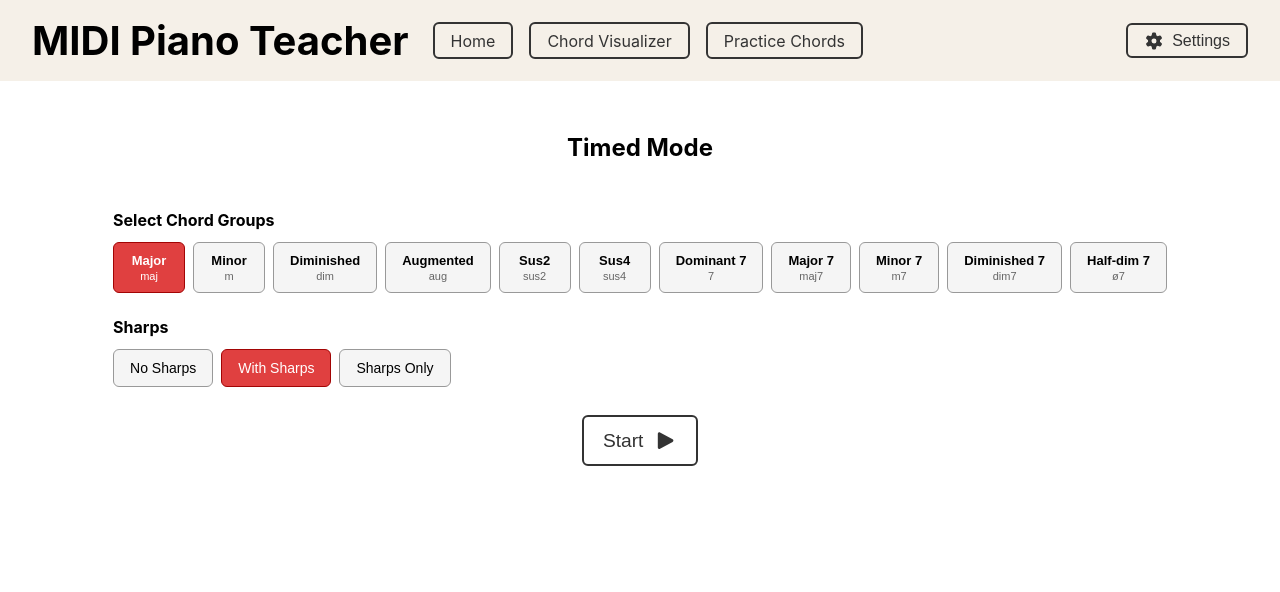
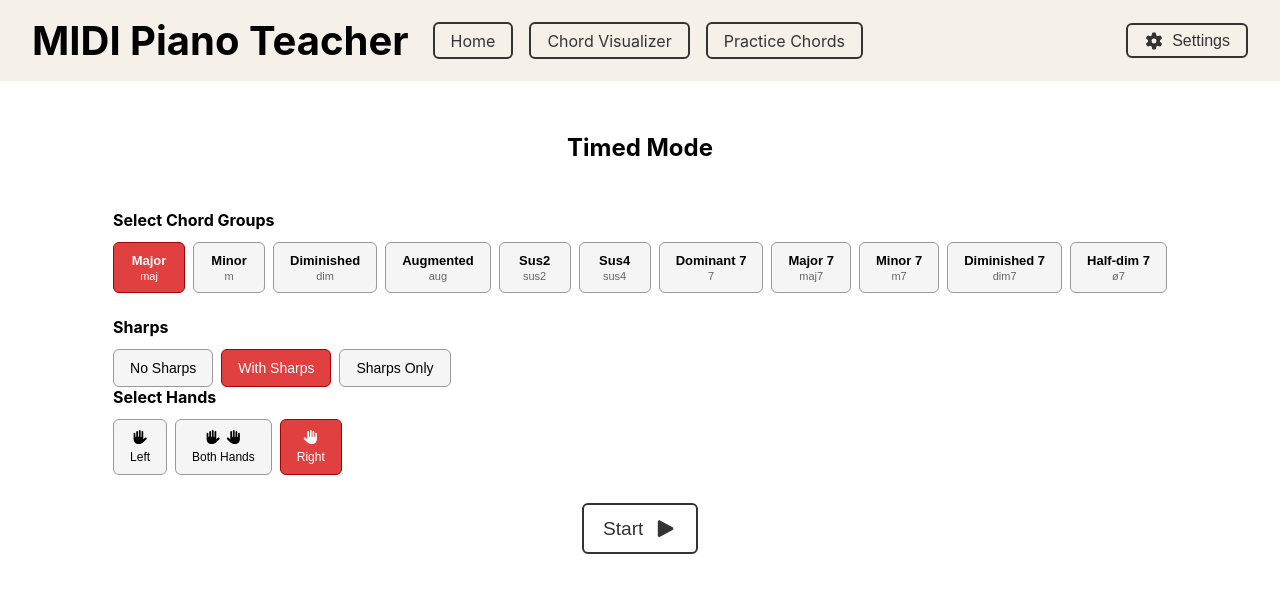
Before and after one commit to mjosephs1/midi-piano-teacher-web, a React (Create React App) app: page /practice-chords/timed in a window 1280 px wide. Shown: the top 592 px of the page. Built offline with nearby package versions, Linux system fonts and the light colour scheme.

Commit message:
Introduce left/right hand options in the practice configuration so that the user can target a specific hand or practice playing the right chords with both hands simultaneously

```diff
--- a/src/ChordQueue.tsx
+++ b/src/ChordQueue.tsx
@@ -1,5 +1,5 @@
 import { FC, useState, useEffect, useRef } from 'react';
-import { CHORD_PATTERNS, NOTE_NAMES, SharpsFilter } from './midi/noteUtils';
+import { CHORD_PATTERNS, NOTE_NAMES, SharpsFilter, HandsMode } from './midi/noteUtils';
 import { useMidi } from './midi/MidiContext';
 import './ChordQueue.css';
 
@@ -14,6 +14,7 @@ interface ChordQueueItem {
 interface ChordQueueProps {
   selectedGroups: Set<string>;
   sharpsFilter: SharpsFilter;
+  handsMode: HandsMode;
   onCurrentChordChange: (notes: Set<number>) => void;
   onChordMatched?: () => void;
   onChordMistake?: () => void;
@@ -51,7 +52,7 @@ function computeChordNotes(item: ChordQueueItem): Set<number> {
   return new Set(pattern.intervals.map(i => MIDI_BASE + item.rootIndex + i));
 }
 
-export const ChordQueue: FC<ChordQueueProps> = ({ selectedGroups, sharpsFilter, onCurrentChordChange, onChordMatched, onChordMistake }) => {
+export const ChordQueue: FC<ChordQueueProps> = ({ selectedGroups, sharpsFilter, handsMode, onCurrentChordChange, onChordMatched, onChordMistake }) => {
   const [queue, setQueue] = useState<ChordQueueItem[]>(() =>
     Array.from({ length: 5 }, () => generateChordItem(selectedGroups, sharpsFilter))
   );
@@ -64,7 +65,7 @@ export const ChordQueue: FC<ChordQueueProps> = ({ selectedGroups, sharpsFilter,
   const lastMatchedChordRef = useRef<string | null>(null);
   const fadingOutCardRef = useRef<ChordQueueItem | null>(null);
 
-  const { pressedChords } = useMidi();
+  const { pressedChords, pressedNotes } = useMidi();
 
   // Regenerate queue when selectedGroups or sharpsFilter changes
   useEffect(() => {
@@ -79,10 +80,28 @@ export const ChordQueue: FC<ChordQueueProps> = ({ selectedGroups, sharpsFilter,
 
   // Detect chord match and trigger flash
   useEffect(() => {
-    if (!pressedChords) return;
+    if (!pressedChords && handsMode !== 'both') return;
+    if (handsMode === 'both' && pressedNotes.size === 0) return;
+
     const target = `${NOTE_NAMES[queue[0].rootIndex]} ${queue[0].patternName}`;
     if (isTransitioningRef.current) return;
-    if (pressedChords !== target) {
+
+    let isMatch = false;
+    if (handsMode === 'both') {
+      // For both hands mode: only check for mistakes if 6+ notes are pressed
+      if (pressedNotes.size < 6) return;
+      // Check that each pitch class appears at least twice
+      const targetNotes = computeChordNotes(queue[0]);
+      const targetPCs = new Set(Array.from(targetNotes).map(n => n % 12));
+      isMatch = [...targetPCs].every(pc =>
+        Array.from(pressedNotes).filter(n => n % 12 === pc).length >= 2
+      );
+    } else {
+      // For left/right modes: use chord name matching
+      isMatch = pressedChords === target;
+    }
+
+    if (!isMatch) {
       onChordMistake?.();
       return;
     }
@@ -94,7 +113,7 @@ export const ChordQueue: FC<ChordQueueProps> = ({ selectedGroups, sharpsFilter,
     onChordMatched?.();
     setIsFlashing(true);
     setIsAdvancing(true);
-  }, [pressedChords, queue]);
+  }, [pressedChords, pressedNotes, handsMode, queue]);
 
   // Detect if a new chord is pressed while transitioning
   useEffect(() => {
--- a/src/PracticeConfiguration.css
+++ b/src/PracticeConfiguration.css
@@ -86,3 +86,44 @@
   border-color: #a20404;
   color: #fff;
 }
+
+.hands-buttons {
+  display: flex;
+  flex-wrap: wrap;
+  gap: 8px;
+}
+
+.hands-btn {
+  display: flex;
+  flex-direction: column;
+  align-items: center;
+  padding: 10px 16px;
+  border: 1px solid #999;
+  background-color: #f5f5f5;
+  border-radius: 6px;
+  cursor: pointer;
+  transition: background-color 0.2s, border-color 0.2s;
+  font-size: 14px;
+  gap: 6px;
+}
+
+.hands-btn:hover {
+  background-color: #e0e0e0;
+}
+
+.hands-btn.selected {
+  background-color: #E04040;
+  border-color: #a20404;
+  color: #fff;
+}
+
+.hands-btn-label {
+  font-size: 12px;
+  font-weight: 500;
+}
+
+.both-hands-icon {
+  display: flex;
+  gap: 4px;
+  align-items: center;
+}
--- a/src/PracticeConfiguration.tsx
+++ b/src/PracticeConfiguration.tsx
@@ -1,5 +1,7 @@
 import { FC } from 'react';
-import { CHORD_PATTERNS, SharpsFilter } from './midi/noteUtils';
+import { CHORD_PATTERNS, SharpsFilter, HandsMode } from './midi/noteUtils';
+import { FontAwesomeIcon } from '@fortawesome/react-fontawesome';
+import { faHand } from '@fortawesome/free-solid-svg-icons';
 import './PracticeConfiguration.css';
 
 interface PracticeConfigurationProps {
@@ -7,6 +9,8 @@ interface PracticeConfigurationProps {
   onSelectedGroupsChange: (groups: Set<string>) => void;
   sharpsFilter: SharpsFilter;
   onSharpsFilterChange: (filter: SharpsFilter) => void;
+  handsMode: HandsMode;
+  onHandsModeChange: (mode: HandsMode) => void;
 }
 
 export const PracticeConfiguration: FC<PracticeConfigurationProps> = ({
@@ -14,6 +18,8 @@ export const PracticeConfiguration: FC<PracticeConfigurationProps> = ({
   onSelectedGroupsChange,
   sharpsFilter,
   onSharpsFilterChange,
+  handsMode,
+  onHandsModeChange,
 }) => {
   const toggleGroup = (name: string) => {
     if (selectedGroups.has(name) && selectedGroups.size === 1) return;
@@ -59,6 +65,33 @@ export const PracticeConfiguration: FC<PracticeConfigurationProps> = ({
           </button>
         ))}
       </div>
+      <h3 className="practice-config-label">Select Hands</h3>
+      <div className="hands-buttons">
+        <button
+          className={`hands-btn${handsMode === 'left' ? ' selected' : ''}`}
+          onClick={() => onHandsModeChange('left')}
+        >
+          <FontAwesomeIcon icon={faHand} style={{ transform: 'scaleX(-1)' }} />
+          <span className="hands-btn-label">Left</span>
+        </button>
+        <button
+          className={`hands-btn${handsMode === 'both' ? ' selected' : ''}`}
+          onClick={() => onHandsModeChange('both')}
+        >
+          <div className="both-hands-icon">
+            <FontAwesomeIcon icon={faHand} style={{ transform: 'scaleX(-1)' }} />
+            <FontAwesomeIcon icon={faHand} />
+          </div>
+          <span className="hands-btn-label">Both Hands</span>
+        </button>
+        <button
+          className={`hands-btn${handsMode === 'right' ? ' selected' : ''}`}
+          onClick={() => onHandsModeChange('right')}
+        >
+          <FontAwesomeIcon icon={faHand} />
+          <span className="hands-btn-label">Right</span>
+        </button>
+      </div>
     </div>
   );
 };
--- a/src/PracticeMode.tsx
+++ b/src/PracticeMode.tsx
@@ -2,7 +2,7 @@ import { FC, useState, useEffect, useRef } from 'react';
 import { FontAwesomeIcon } from '@fortawesome/react-fontawesome';
 import { library } from '@fortawesome/fontawesome-svg-core';
 import { faGear } from '@fortawesome/free-solid-svg-icons';
-import { SharpsFilter } from './midi/noteUtils';
+import { SharpsFilter, HandsMode } from './midi/noteUtils';
 import { VirtualPiano } from './midi/VirtualPiano';
 import { ChordQueue } from './ChordQueue';
 import { PracticeConfiguration } from './PracticeConfiguration';
@@ -16,6 +16,7 @@ interface PracticeModeProps {
 
 const STORAGE_KEY = 'midiPianoPracticeChordGroups';
 const SHARPS_FILTER_KEY = 'midiPianoPracticeSharpFilter';
+const HANDS_MODE_KEY = 'midiPianoPracticeHandsMode';
 
 export const PracticeMode: FC<PracticeModeProps> = ({ numKeys }) => {
   const [selectedGroups, setSelectedGroups] = useState<Set<string>>(() => {
@@ -43,6 +44,18 @@ export const PracticeMode: FC<PracticeModeProps> = ({ numKeys }) => {
     return 'with-sharps';
   });
 
+  const [handsMode, setHandsMode] = useState<HandsMode>(() => {
+    try {
+      const stored = localStorage.getItem(HANDS_MODE_KEY);
+      if (stored === 'left' || stored === 'both' || stored === 'right') {
+        return stored;
+      }
+    } catch {
+      // localStorage unavailable
+    }
+    return 'right';
+  });
+
   const [currentChordNotes, setCurrentChordNotes] = useState<Set<number>>(new Set());
   const [configOpen, setConfigOpen] = useState(false);
   const configWrapperRef = useRef<HTMLDivElement>(null);
@@ -62,6 +75,14 @@ export const PracticeMode: FC<PracticeModeProps> = ({ numKeys }) => {
       // localStorage unavailable
     }
   }, [sharpsFilter]);
+
+  useEffect(() => {
+    try {
+      localStorage.setItem(HANDS_MODE_KEY, handsMode);
+    } catch {
+      // localStorage unavailable
+    }
+  }, [handsMode]);
 
   useEffect(() => {
     const handleClickOutside = (e: MouseEvent) => {
@@ -100,6 +121,8 @@ export const PracticeMode: FC<PracticeModeProps> = ({ numKeys }) => {
                 onSelectedGroupsChange={setSelectedGroups}
                 sharpsFilter={sharpsFilter}
                 onSharpsFilterChange={setSharpsFilter}
+                handsMode={handsMode}
+                onHandsModeChange={setHandsMode}
               />
             </div>
           )}
@@ -108,7 +131,7 @@ export const PracticeMode: FC<PracticeModeProps> = ({ numKeys }) => {
       <VirtualPiano numKeys={numKeys} pressedNotes={currentChordNotes} />
       <div className="chord-queue-section">
         <div className="chord-queue-label">Play this</div>
-        <ChordQueue selectedGroups={selectedGroups} sharpsFilter={sharpsFilter} onCurrentChordChange={setCurrentChordNotes} />
+        <ChordQueue selectedGroups={selectedGroups} sharpsFilter={sharpsFilter} handsMode={handsMode} onCurrentChordChange={setCurrentChordNotes} />
       </div>
     </div>
   );
--- a/src/TimedMode.tsx
+++ b/src/TimedMode.tsx
@@ -2,7 +2,7 @@ import { FC, useState, useEffect } from 'react';
 import { FontAwesomeIcon } from '@fortawesome/react-fontawesome';
 import { library } from '@fortawesome/fontawesome-svg-core';
 import { faPlay, faStop, faRotateRight } from '@fortawesome/free-solid-svg-icons';
-import { SharpsFilter } from './midi/noteUtils';
+import { SharpsFilter, HandsMode } from './midi/noteUtils';
 import { PracticeConfiguration } from './PracticeConfiguration';
 import { ChordQueue } from './ChordQueue';
 import './TimedMode.css';
@@ -17,6 +17,7 @@ interface TimedModeProps {
 
 const STORAGE_KEY = 'midiPianoTimedChordGroups';
 const SHARPS_FILTER_KEY = 'midiPianoTimedSharpFilter';
+const HANDS_MODE_KEY = 'midiPianoTimedHandsMode';
 const COUNTDOWN_LABELS = ['3', '2', '1', 'Begin'];
 
 export const TimedMode: FC<TimedModeProps> = ({ numKeys }) => {
@@ -45,6 +46,18 @@ export const TimedMode: FC<TimedModeProps> = ({ numKeys }) => {
     return 'with-sharps';
   });
 
+  const [handsMode, setHandsMode] = useState<HandsMode>(() => {
+    try {
+      const stored = localStorage.getItem(HANDS_MODE_KEY);
+      if (stored === 'left' || stored === 'both' || stored === 'right') {
+        return stored;
+      }
+    } catch {
+      // localStorage unavailable
+    }
+    return 'right';
+  });
+
   const [stage, setStage] = useState<TimedStage>('CONFIGURE');
   const [countdownStep, setCountdownStep] = useState(0);
   const [timeLeft, setTimeLeft] = useState(60);
@@ -66,6 +79,14 @@ export const TimedMode: FC<TimedModeProps> = ({ numKeys }) => {
       // localStorage unavailable
     }
   }, [sharpsFilter]);
+
+  useEffect(() => {
+    try {
+      localStorage.setItem(HANDS_MODE_KEY, handsMode);
+    } catch {
+      // localStorage unavailable
+    }
+  }, [handsMode]);
 
   // Countdown logic
   useEffect(() => {
@@ -143,6 +164,8 @@ export const TimedMode: FC<TimedModeProps> = ({ numKeys }) => {
             onSelectedGroupsChange={setSelectedGroups}
             sharpsFilter={sharpsFilter}
             onSharpsFilterChange={setSharpsFilter}
+            handsMode={handsMode}
+            onHandsModeChange={setHandsMode}
           />
           <button className="timed-play-button" onClick={handleStartClick}>
             Start <FontAwesomeIcon icon={faPlay} />
@@ -173,6 +196,7 @@ export const TimedMode: FC<TimedModeProps> = ({ numKeys }) => {
           <ChordQueue
             selectedGroups={selectedGroups}
             sharpsFilter={sharpsFilter}
+            handsMode={handsMode}
             onCurrentChordChange={() => {}}
             onChordMatched={handleChordMatched}
             onChordMistake={handleChordMistake}
--- a/src/midi/noteUtils.ts
+++ b/src/midi/noteUtils.ts
@@ -1,6 +1,7 @@
 export const NOTE_NAMES = ['C', 'C#', 'D', 'D#', 'E', 'F', 'F#', 'G', 'G#', 'A', 'A#', 'B'];
 
 export type SharpsFilter = 'no-sharps' | 'with-sharps' | 'sharps-only';
+export type HandsMode = 'left' | 'both' | 'right';
 
 export const noteNumberToName = (noteNumber: number): string => {
   return NOTE_NAMES[noteNumber % 12];
```
Also changed, not shown: 1 other file (tests, documents, lock files or other folders).
